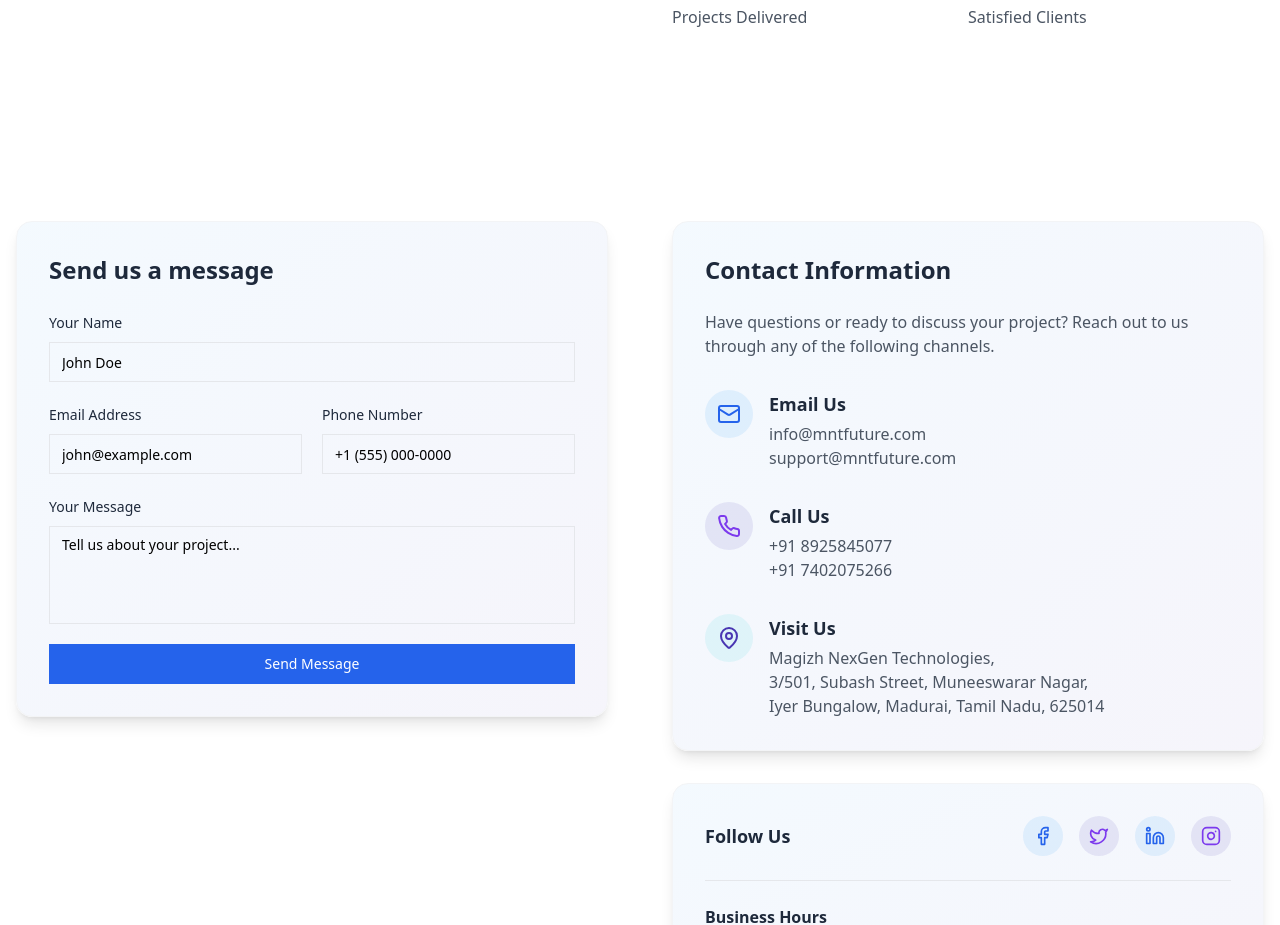
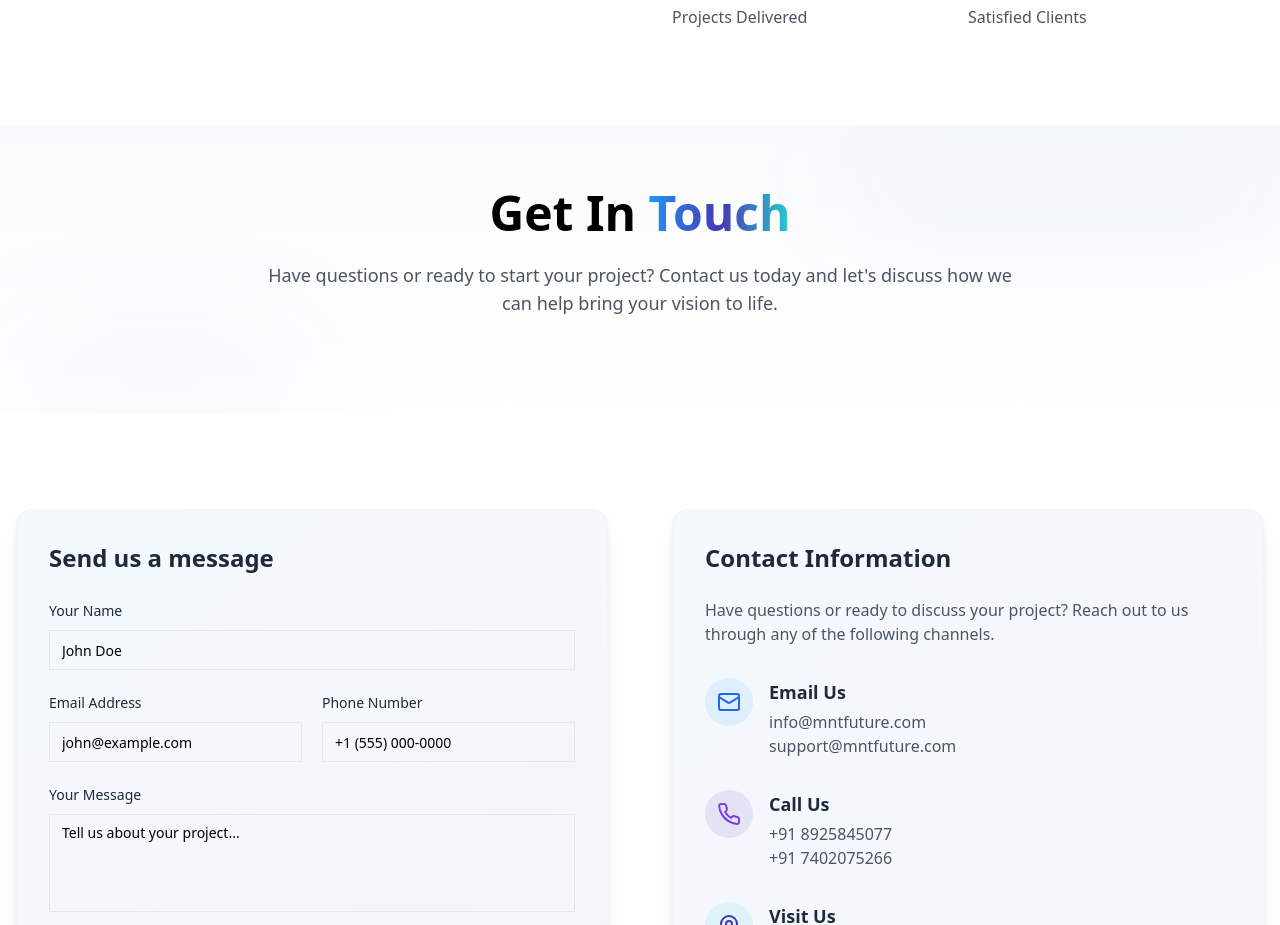
Before and after one commit to udhay1409/magizh-nexgen-webworks, a React (Vite) app: page / in a window 1280 px wide. Shown: the part 3753-4678 px from the top of the page. Built offline with nearby package versions, Linux system fonts and the light colour scheme.

Commit message:
Add heading to Get in Touch section
Added a heading to the "Get in Touch" section on the home page.

```diff
--- a/src/pages/Index.tsx
+++ b/src/pages/Index.tsx
@@ -15,6 +15,24 @@ const Index = () => {
       <Services />
       <Industries />
       <About />
+
+      {/* Added a heading section before the Contact component */}
+      <section className="py-16 bg-gradient-to-b from-gray-50 to-white relative overflow-hidden">
+        <div className="absolute top-0 right-0 w-1/3 h-1/3 bg-magizh-blue/5 rounded-full filter blur-3xl" />
+        <div className="absolute bottom-0 left-0 w-1/4 h-1/4 bg-magizh-purple/5 rounded-full filter blur-3xl" />
+
+        <div className="container mx-auto px-4">
+          <div className="max-w-3xl mx-auto text-center">
+            <h2 className="text-4xl md:text-5xl font-bold mb-6">
+              Get In <span className="bg-gradient-to-r from-magizh-blue via-magizh-purple to-magizh-teal text-transparent bg-clip-text">Touch</span>
+            </h2>
+            <p className="text-lg text-gray-600 mb-8">
+              Have questions or ready to start your project? Contact us today and let's discuss how we can help bring your vision to life.
+            </p>
+          </div>
+        </div>
+      </section>
+
       <Contact />
       <Footer />
     </div>
```
